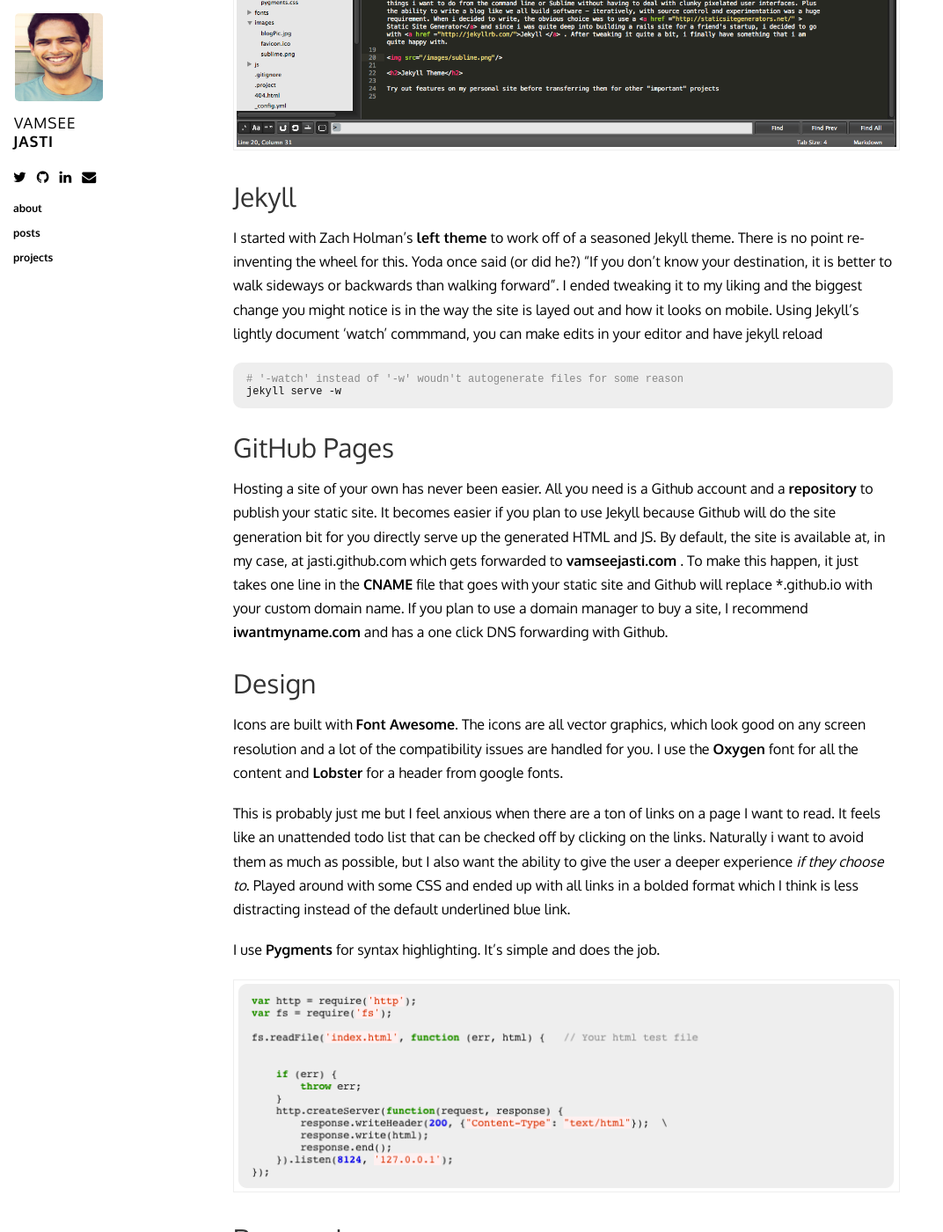
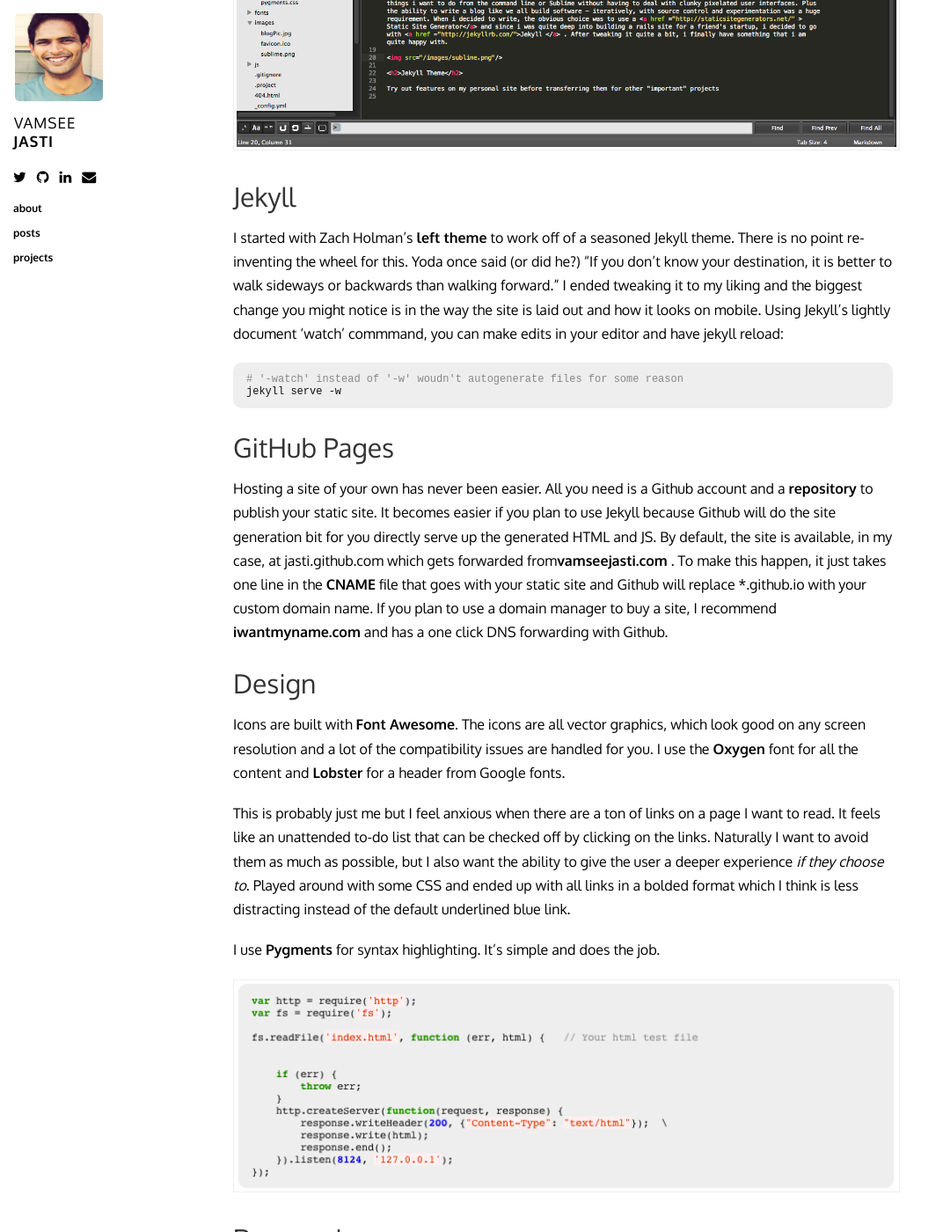
Before and after one commit to jasti/jasti.github.io, a Jekyll site: the page built from _posts/2014-05-08-blog.markdown, in a window 1280 px wide and 1400 px high, scrolled down 1317 px. Shown: the whole window at 88% size, without its empty margins (0-1072 px from the left). Built offline with Jekyll 4.4.1, drawn with Linux system fonts in a browser that asks for light colours; nearby versions of some CDN libraries; Markdown is read by kramdown in place of the engine named in the settings; comment, search, counter and statistics services are not loaded; some of the changed text lies outside the part shown.

Commit message:
minor gramatics

```diff
--- a/_posts/2014-05-08-blog.markdown
+++ b/_posts/2014-05-08-blog.markdown
@@ -25,8 +25,8 @@
 
 
 <h2>Jekyll</h2>
-I started with Zach Holman's <a href ="https://github.com/holman/left">left theme</a> to work off of a seasoned Jekyll theme. There is no point re-inventing the wheel for this. Yoda once said (or did he?) "If you don't know your destination, it is better to walk sideways or backwards than walking forward". I ended tweaking it to my liking and the biggest change you might notice is in the way the site is layed out and how it looks on mobile.
-Using Jekyll's lightly document 'watch' commmand, you can make edits in your editor and have jekyll reload
+I started with Zach Holman's <a href ="https://github.com/holman/left">left theme</a> to work off of a seasoned Jekyll theme. There is no point re-inventing the wheel for this. Yoda once said (or did he?) "If you don't know your destination, it is better to walk sideways or backwards than walking forward." I ended tweaking it to my liking and the biggest change you might notice is in the way the site is laid out and how it looks on mobile.
+Using Jekyll's lightly document 'watch' commmand, you can make edits in your editor and have jekyll reload:
 
 {% highlight python %}
 # '-watch' instead of '-w' woudn't autogenerate files for some reason
@@ -36,14 +36,14 @@
 
 <h2>GitHub Pages</h2>
 Hosting a site of your own has never been easier. All you need is a Github account and a <a href ="https://github.com/jasti/jasti.github.io"> repository</a> to publish your static site. It becomes easier if you plan to use Jekyll because Github will do the site generation bit for you directly serve up the generated HTML and JS.
-By default, the site is available at, in my case, at jasti.github.com which gets forwarded to <a href ="http://vamseejasti.com">vamseejasti.com</a> . To make this happen, it just takes one line in the  <a href ="http://en.wikipedia.org/wiki/CNAME_record">CNAME</a> file that goes with your static site and Github will replace *.github.io with your custom domain name.
+By default, the site is available, in my case, at jasti.github.com which gets forwarded from<a href ="http://vamseejasti.com">vamseejasti.com</a> . To make this happen, it just takes one line in the  <a href ="http://en.wikipedia.org/wiki/CNAME_record">CNAME</a> file that goes with your static site and Github will replace *.github.io with your custom domain name.
 If you plan to use a domain manager to buy a site, I recommend <a href ="https://iwantmyname.com/">iwantmyname.com</a> and has a one click DNS forwarding with Github.
 
 <h2>Design</h2>
 Icons are built with <a href ="http://fortawesome.github.io/Font-Awesome/">Font Awesome</a>. The icons are all vector graphics, which look good on any screen resolution and a lot of the compatibility issues are handled for you.
-I use the <a href ="https://www.google.com/fonts/specimen/Oxygen">Oxygen</a> font for all the content and <a href ="http://www.google.com/fonts/specimen/Lobster">Lobster</a> for a header from google fonts.
+I use the <a href ="https://www.google.com/fonts/specimen/Oxygen">Oxygen</a> font for all the content and <a href ="http://www.google.com/fonts/specimen/Lobster">Lobster</a> for a header from Google fonts.
 
-This is probably just me but I feel anxious when there are a ton of links on a page I want to read. It feels like an unattended todo list that can be checked off by clicking on the links. Naturally i want to avoid them as much as possible, but I also want the ability to give the user a deeper experience <i>if they choose to</i>. Played around with some CSS and ended up with all links in a bolded format which I think is less distracting instead of the default underlined blue link.
+This is probably just me but I feel anxious when there are a ton of links on a page I want to read. It feels like an unattended to-do list that can be checked off by clicking on the links. Naturally I want to avoid them as much as possible, but I also want the ability to give the user a deeper experience <i>if they choose to</i>. Played around with some CSS and ended up with all links in a bolded format which I think is less distracting instead of the default underlined blue link.
 
 I use <a href ="http://pygments.org/">Pygments</a> for syntax highlighting. It's simple and does the job.
 
@@ -69,7 +69,7 @@
 
 You'll find the source on Github : <a href ="https://github.com/jasti/stout">Stout</a>
 
-If you plan to use it, I'd be happy if you gave me a shout on <a href="https://twitter.com/vamseejasti" target="_blank"><i class="icon icon-twitter"></i></a>. I'd still be happy if you didn't tell me, but whatever you do, do not forget the second rule of fightclub.
+If you plan to use it, I'd be happy if you gave me a shout on <a href="https://twitter.com/vamseejasti" target="_blank"><i class="icon icon-twitter"></i></a>. I'd still be happy if you didn't tell me, but whatever you do, do not forget the second rule of Fight Club.
 
 <blockquote>
 I've already got the prize. The prize is the pleasure of finding the thing out, the kick in the discovery, the observation that other people use it. Those are the real things. - <a href ="https://www.youtube.com/watch?v=Bgaw9qe7DEE#t=1466">Richard Feynman</a>
```
Also changed, not shown: other parts of _posts/2014-05-08-blog.markdown (+1 -1 lines).
